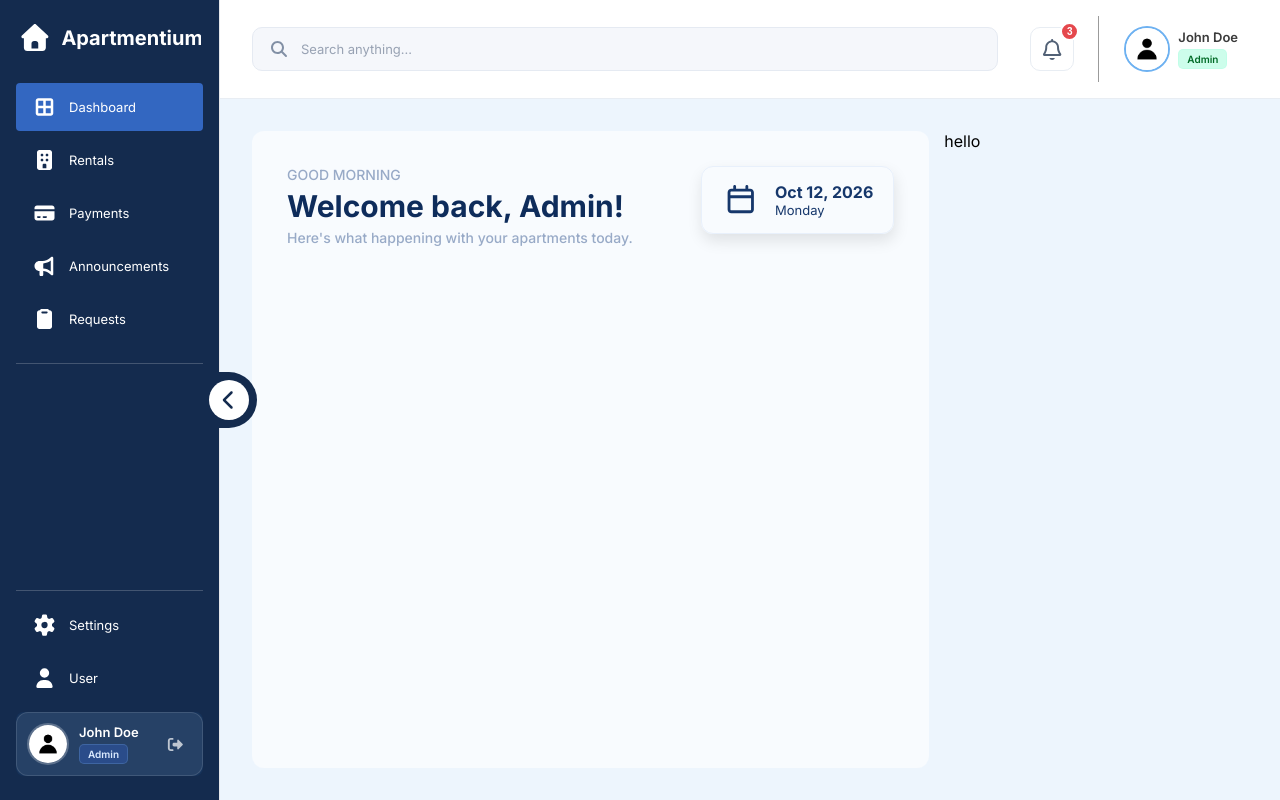
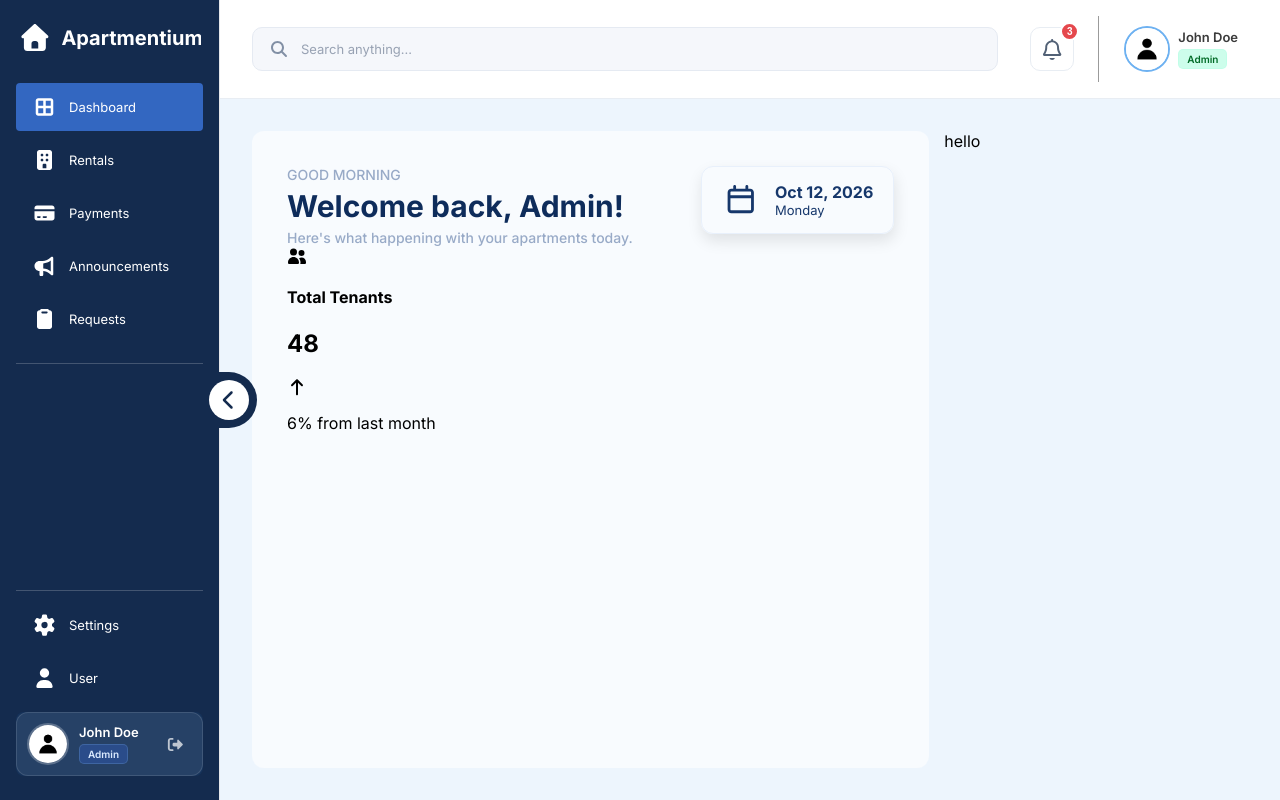
Before and after one commit to Stewpth/Apartment-Rental-Management, a React (Vite) app in the folder apartmentium-frontend/: page /admin/dashboard in a window 1280 px wide. Built offline with nearby package versions, Linux system fonts and the light colour scheme.

Commit message:
FEAT(Frontend): Add Summary Card (HTML ONLY) for Admin Dashboard Content

```diff
--- /dev/null
+++ b/apartmentium-frontend/src/pages/Dashboard/Admin-Dashboard-Contents/SummaryCard.jsx
@@ -0,0 +1,25 @@
+import { FontAwesomeIcon } from "@fortawesome/react-fontawesome";
+import { faUserGroup, faArrowUp } from "@fortawesome/free-solid-svg-icons";
+
+export default function SummaryCard() {
+  return (
+    <section className="summary-card-container">
+      <div className="summary-total-card">
+        <div className="summary-total-icon-box">
+          <FontAwesomeIcon icon={faUserGroup} className="summary-total-icon" />
+        </div>
+        <h4 className="summary-total-title">Total Tenants</h4>
+        <h2 className="summary-total-count">48</h2>
+        <div className="comparison-container">
+          <FontAwesomeIcon icon={faArrowUp} />
+          <p className="total-tenants-text">
+            <span className="comparison-track-text">6%</span> from last month
+          </p>
+        </div>
+      </div>
+      <div className="summary-total-card"></div>
+      <div className="summary-total-card"></div>
+      <div className="summary-total-card"></div>
+    </section>
+  );
+}
--- a/apartmentium-frontend/src/pages/Dashboard/AdminDashboard.jsx
+++ b/apartmentium-frontend/src/pages/Dashboard/AdminDashboard.jsx
@@ -1,6 +1,7 @@
 import Sidebar from "../../components/layout/Sidebar";
 import Header from "../../components/layout/Header";
 import DashboardContentHeader from "./Admin-Dashboard-Contents/DashboardContentHeader";
+import SummaryCard from "./Admin-Dashboard-Contents/SummaryCard";
 
 import "./AdminDashboard.css";
 import "./Dashboard.css";
@@ -19,6 +20,7 @@ export default function AdminDashboard() {
           <div className="dashboard-content">
             <div className="dashboard-content-left-admin">
               <DashboardContentHeader />
+              <SummaryCard />
             </div>
             <div className="dashboard-content-right-admin">hello</div>
           </div>
```
